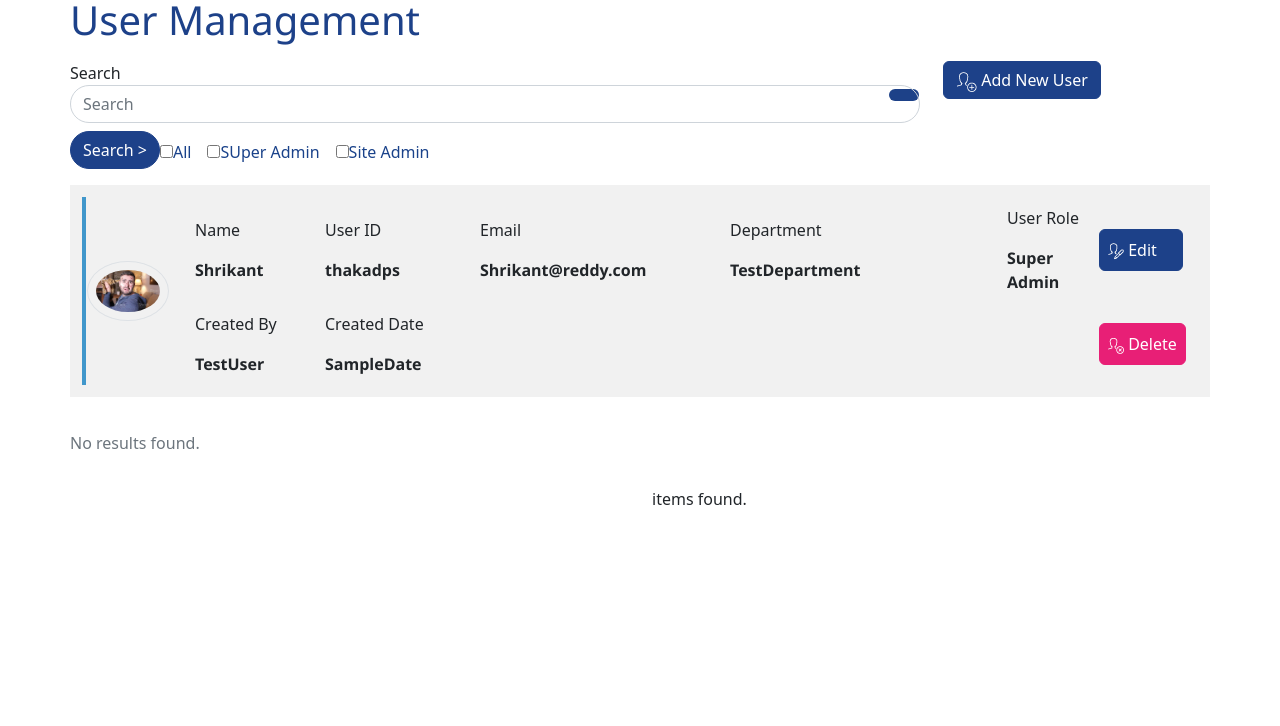
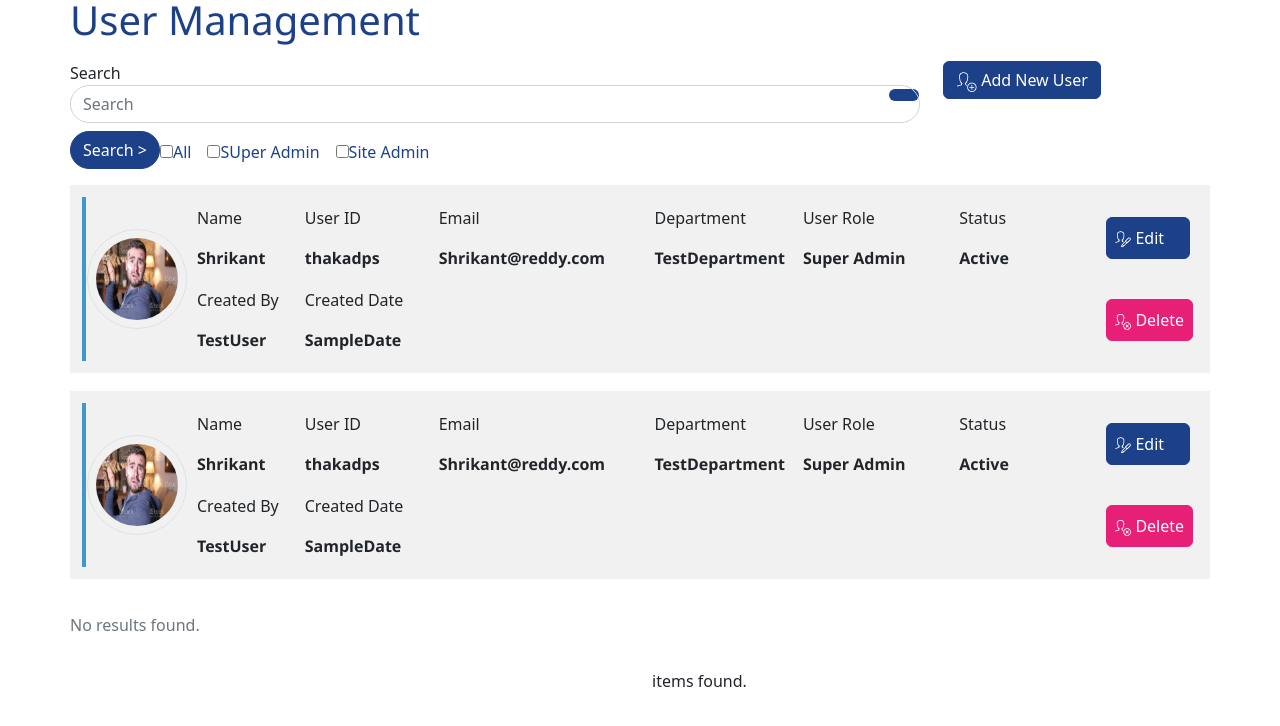
Before and after one commit to vaibhavjoshi888/STARS.Managment.UI, an Angular app in the folder STARS.Management.UI/: page /sample in a window 1280 px wide. Shown: the top 726 px of the page. Built offline with nearby package versions, Linux system fonts and the light colour scheme.

Commit message:
user management

```diff
--- a/STARS.Management.UI/src/app/sample/sample.component.css
+++ b/STARS.Management.UI/src/app/sample/sample.component.css
@@ -21,7 +21,7 @@
     width: 250px;
 }
 .col-role {
-    width: 100px;
+    width: 250px;
 }
 
 
--- a/STARS.Management.UI/src/app/sample/sample.component.html
+++ b/STARS.Management.UI/src/app/sample/sample.component.html
@@ -60,12 +60,12 @@
         <div class="row">
             <div class="col-md-12 p-0">
                 <div class="cust-bg-light cust-list-item" ng-repeat="item in list.data">
-                    <div class="cust-list-item-body pl-1">
+                    <div class="cust-list-item-body pl-5">
                         <table class="table border-0 m-0 ml-2">
                             <tr>
-                                <td rowspan="2" class="col-image">
+                                <td rowspan="3" class="col-image">
                                     <img src="../assets/images/thumbnailsample.jpg" class="rounded-circle border"
-                                        style="width:82px;" />
+                                        style="width:100px;height: 100px;" />
                                 </td>
                                 <td class="col-name">
                                     <div class="cust-lbl">Name</div>
@@ -87,6 +87,10 @@
                                     <div class="cust-lbl">User Role</div>
                                     <div class="cust-val">Super Admin</div>
                                 </td>
+                                <td class="col-role">
+                                    <div class="cust-lbl">Status</div>
+                                    <div class="cust-val">Active</div>
+                                </td>
                                 <td class="text-right pr-2 col-view col-action">
                                     <a class="btn btn-blue" title="Edit User"><img
                                             src="../assets/images/EditIcon.png" /> Edit</a>
@@ -105,21 +109,82 @@
                                     <div class="cust-lbl">Created Date</div>
                                     <div class="cust-val">SampleDate</div>
                                 </td>
-                                <td colspan="3">
+                                <td colspan="4">
                                 </td>
                                 <td colspan="4" class="text-right pr-2 col-view col-action">
                                     <a class="btn btn-pink" title="Delete User"><img
                                             src="../assets/images/DeleteIcon.png" /> Delete</a>
-                                    <!-- <a ng-click="deleteUser(item)" ng-if="(session.RoleId == 1) || (session.RoleId == 2 && (item.RoleId == 3))" href="JavaScript:void(0);" class="btn btn-pink" title="Delete User"><img src="~/Images/DeleteIcon.png" /> Delete</a>
-                                    @*<a ng-click="deleteUser(item)" ng-if="(session.RoleId == 1) || (session.RoleId == 2 && (item.RoleId == 2 || item.RoleId == 3))" href="JavaScript:void(0);" class="btn btn-pink" title="Delete User"><img src="~/Images/DeleteIcon.png" /> Delete</a>*@
-                                    @*<a ng-click="deleteUser(item)" ng-if="session.RoleId == 1" href="JavaScript:void(0);" class="btn btn-pink" title="Delete User"><img src="~/Images/DeleteIcon.png" /> Delete</a>*@
-                                -->
+
                                 </td>
                             </tr>
+
                         </table>
+
                     </div>
                 </div>
+                <div class="cust-bg-light cust-list-item" ng-repeat="item in list.data">
+                    <div class="cust-list-item-body pl-5">
+                        <table class="table border-0 m-0 ml-2">
+                            <tr>
+                                <td rowspan="3" class="col-image">
+                                    <img src="../assets/images/thumbnailsample.jpg" class="rounded-circle border"
+                                        style="width:100px;height: 100px;" />
+                                </td>
+                                <td class="col-name">
+                                    <div class="cust-lbl">Name</div>
+                                    <div class="cust-val">Shrikant</div>
+                                </td>
+                                <td class="col-corpid">
+                                    <div class="cust-lbl">User ID</div>
+                                    <div class="cust-val">thakadps</div>
+                                </td>
+                                <td class="col-email">
+                                    <div class="cust-lbl">Email</div>
+                                    <div class="cust-val">Shrikant@reddy.com</div>
+                                </td>
+                                <td>
+                                    <div class="cust-lbl">Department</div>
+                                    <div class="cust-val">TestDepartment</div>
+                                </td>
+                                <td class="col-role">
+                                    <div class="cust-lbl">User Role</div>
+                                    <div class="cust-val">Super Admin</div>
+                                </td>
+                                <td class="col-role">
+                                    <div class="cust-lbl">Status</div>
+                                    <div class="cust-val">Active</div>
+                                </td>
+                                <td class="text-right pr-2 col-view col-action">
+                                    <a class="btn btn-blue" title="Edit User"><img
+                                            src="../assets/images/EditIcon.png" /> Edit</a>
+                                    <!-- <a ng-click="openAddEditUserView(item.AppUserId,item.CorpUserId)" ng-if="(session.RoleId == 1) || (session.RoleId == 2 && (item.RoleId == 3))" href="JavaScript:void(0);" class="btn btn-blue" title="Edit User"><img src="~/Images/EditIcon.png" /> Edit</a>
+                                    @*<a ng-click="openAddEditUserView(item.AppUserId,item.CorpUserId)" ng-if="(session.RoleId == 1) || (session.RoleId == 2 && (item.RoleId == 2 || item.RoleId == 3))" href="JavaScript:void(0);" class="btn btn-blue" title="Edit User"><img src="~/Images/EditIcon.png" /> Edit</a>*@
+                                    @*<a ng-click="openAddEditUserView(item.AppUserId,item.CorpUserId)" ng-if="session.RoleId == 1 || (session.RoleId == 2 && item.RoleId ==3)" href="JavaScript:void(0);" class="btn btn-blue" title="Edit User"><img src="~/Images/EditIcon.png" /> Edit</a>
+                                        <a ng-click="openAddEditUserView(item.AppUserId,item.CorpUserId)" ng-if="(session.RoleId == 2 && item.RoleId ==2)" href="JavaScript:void(0);" class="btn btn-blue" title="View User"><img src="~/Images/EditIcon.png" /> View</a>*@ -->
+                                </td>
+                            </tr>
+                            <tr>
+                                <td>
+                                    <div class="cust-lbl">Created By</div>
+                                    <div class="cust-val">TestUser</div>
+                                </td>
+                                <td>
+                                    <div class="cust-lbl">Created Date</div>
+                                    <div class="cust-val">SampleDate</div>
+                                </td>
+                                <td colspan="4">
+                                </td>
+                                <td colspan="4" class="text-right pr-2 col-view col-action">
+                                    <a class="btn btn-pink" title="Delete User"><img
+                                            src="../assets/images/DeleteIcon.png" /> Delete</a>
 
+                                </td>
+                            </tr>
+
+                        </table>
+
+                    </div>
+                </div>
 
                 <div class="pt-3 pb-3" ng-if="list.paging.totalItems == 0">
                     <p class="text-muted">
--- a/STARS.Management.UI/src/app/searchusermodal/searchusermodal.component.html
+++ b/STARS.Management.UI/src/app/searchusermodal/searchusermodal.component.html
@@ -1,4 +1,4 @@
-<div class="modal fade" id="divADSeachPopup" tabindex="-1" role="dialog" aria-labelledby="adSearchModalLabel" aria-hidden="true" data-backdrop="static" style="z-index:9999;">
+<!-- <div class="modal fade" id="divADSeachPopup" tabindex="-1" role="dialog" aria-labelledby="adSearchModalLabel" aria-hidden="true" data-backdrop="static" style="z-index:9999;">
     <div class="modal-dialog" role="document" style="min-width:40% !important; ">
         <div class="modal-content">
             <div class="modal-header">
@@ -72,3 +72,4 @@
         </div>
     </div>
 </div>
+ -->
```
